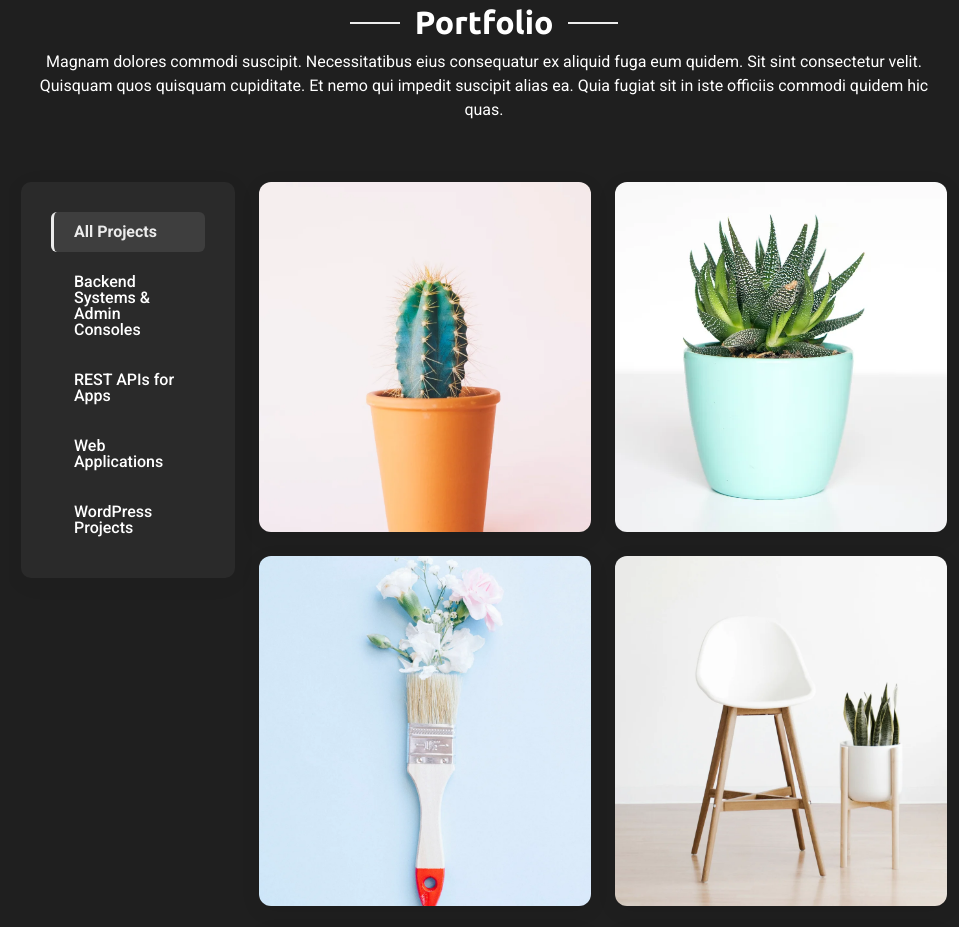
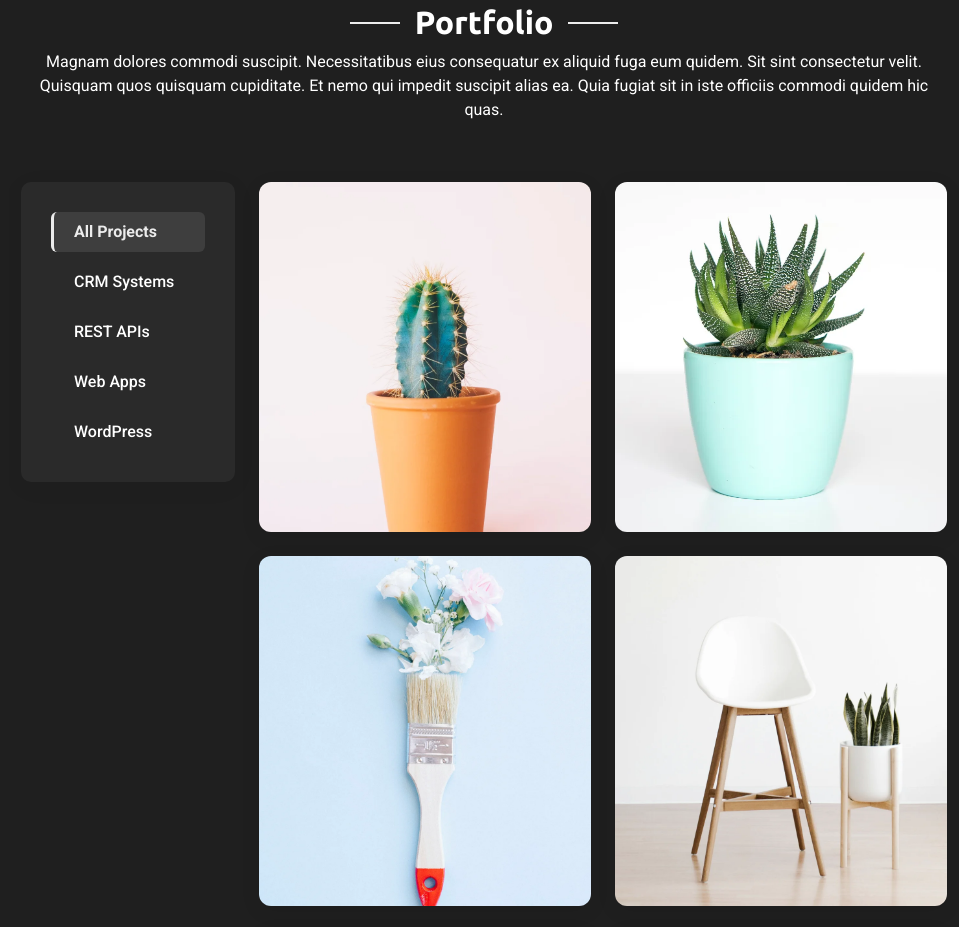
Before and after one commit to groovy-guy/portfolioNew, a plain HTML site: page index.html in a window 1280 px wide. Shown: the part 4875-5802 px from the top of the page, without its empty margins (321-1280 px from the left). Drawn offline with nearby package versions, Linux system fonts and the light colour scheme.

Commit message:
Update index.html

```diff
--- a/index.html
+++ b/index.html
@@ -603,10 +603,10 @@ I enjoy turning real-world requirements into simple, maintainable solutions.</p>
               <div class="filters-wrapper" data-aos="fade-right" data-aos-delay="150">
                 <ul class="portfolio-filters isotope-filters">
                   <li data-filter="*" class="filter-active">All Projects</li>
-                  <li data-filter=".filter-consoles">Backend Systems & Admin Consoles</li>
-                  <li data-filter=".filter-RestAPI">REST APIs for Apps</li>
-                  <li data-filter=".filter-webApp">Web Applications</li>
-                  <li data-filter=".filter-wpress">WordPress Projects</li>
+                  <li data-filter=".filter-consoles">CRM Systems</li>
+                  <li data-filter=".filter-RestAPI">REST APIs</li>
+                  <li data-filter=".filter-webApp">Web Apps</li>
+                  <li data-filter=".filter-wpress">WordPress</li>
                 </ul>
               </div>
             </div>
```
